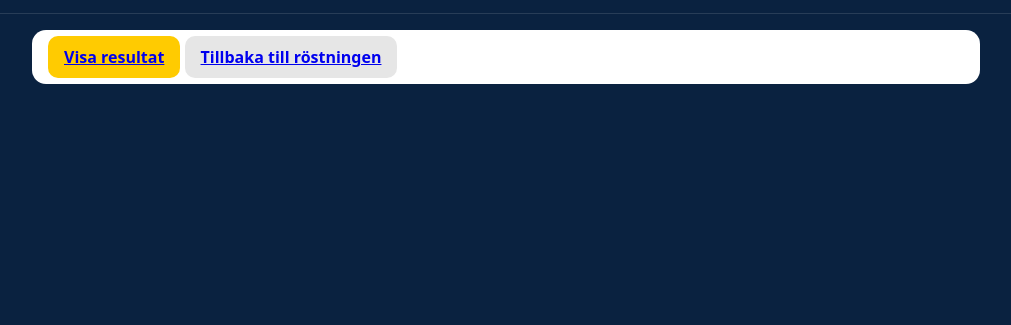
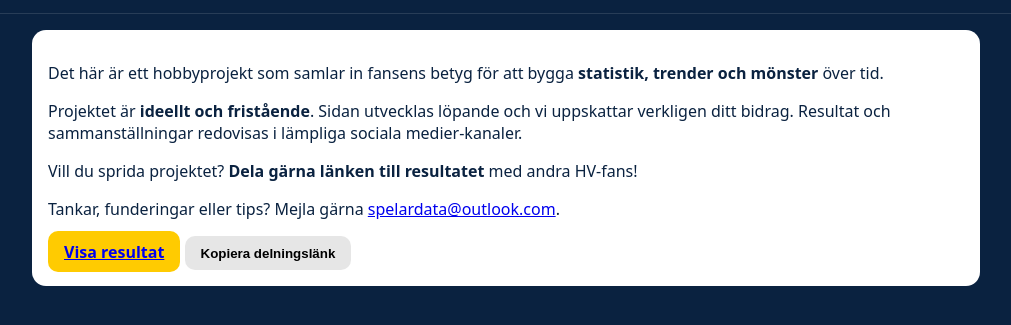
Before and after one commit to hnrkB84/matchratings, a website: page public/tack.html in a window 1280 px wide. Shown: the part 73-398 px from the top of the page, without its empty margins (134-1145 px from the left). Drawn offline with Linux system fonts and the light colour scheme.

Commit message:
index tack styles

```diff
--- a/public/styles.css
+++ b/public/styles.css
@@ -259,7 +259,7 @@ canvas,img,video{ max-width:100%; height:auto; display:block; }
   font-weight:600;
 }
 
-/* Speciell stil för rubriken "Matchtrupp" */
+/* Speciell stil för rubriken "Matchtruppen" */
 .special-title {
   color: var(--blue);        /* HV-blå text */
   background: var(--yellow); /* HV-gul bakgrund */
@@ -267,3 +267,8 @@ canvas,img,video{ max-width:100%; height:auto; display:block; }
   border-radius: 8px;
   display: inline-block;     /* bakgrund bara runt texten */
 }
+.material-symbols-outlined.icon-right {
+  font-size: 28px;       /* lagom storlek så den inte blir för maffig */
+  color: var(--yellow);  /* gul, HV-färgen */
+  margin-left: auto;     /* trycker ikonen längst till höger */
+}
--- a/public/tack.html
+++ b/public/tack.html
@@ -9,27 +9,67 @@
 <body>
   <header>
     <h1>Tack!</h1>
-    <div class="muted">Dina röster är inskickade.</div>
+    <div class="muted" id="matchLabel">Dina röster är inskickade.</div>
   </header>
 
   <div class="wrap">
     <div class="card">
-      <div id="links" class="row" style="gap:.5rem;"></div>
+      <p>
+        Det här är ett hobbyprojekt som samlar in fansens betyg för att bygga
+        <strong>statistik, trender och mönster</strong> över tid.
+      </p>
+      <p>
+        Projektet är <strong>ideellt och fristående</strong>. Sidan utvecklas löpande och
+        vi uppskattar verkligen ditt bidrag. Resultat och sammanställningar
+        redovisas i lämpliga sociala medier-kanaler.
+      </p>
+      <p>
+        Vill du sprida projektet? <strong>Dela gärna länken till resultatet</strong> med andra HV-fans!
+      </p>
+      <p>
+        Tankar, funderingar eller tips? Mejla gärna
+        <a href="mailto:spelardata@outlook.com">spelardata@outlook.com</a>.
+      </p>
+
+      <div id="links" class="row" style="gap:.5rem; margin-top:1rem;"></div>
     </div>
   </div>
 
 <script>
-const params = new URLSearchParams(location.search);
-const match_id = params.get("match");
-const links = document.getElementById("links");
+  const params   = new URLSearchParams(location.search);
+  const match_id = params.get("match");
+  const linksEl  = document.getElementById("links");
 
-const voteUrl = match_id ? `index.html?match=${encodeURIComponent(match_id)}` : `index.html`;
-const resUrl  = `resultat.html${match_id ? `?match=${encodeURIComponent(match_id)}` : ""}`;
+  const resUrl = `resultat.html${match_id ? `?match=${encodeURIComponent(match_id)}` : ""}`;
 
-links.innerHTML = `
-  <a class="btn" href="${resUrl}">Visa resultat</a>
-  <a class="btn secondary" href="${voteUrl}">Tillbaka till röstningen</a>
-`;
+  linksEl.innerHTML = `
+    <a class="btn" href="${resUrl}">Visa resultat</a>
+    <button class="btn secondary" id="shareBtn">Kopiera delningslänk</button>
+  `;
+
+  // Hantera delningslänken
+  document.getElementById("shareBtn").addEventListener("click", async ()=>{
+    try {
+      await navigator.clipboard.writeText(window.location.origin + "/" + resUrl);
+      alert("Länk kopierad! Dela den gärna med andra HV-fans.");
+    } catch (e) {
+      alert("Kunde inte kopiera länken.");
+    }
+  });
+
+  // (Valfritt) visa matchnamn under rubriken
+  async function setMatchLabel(){
+    if (!match_id) return;
+    try{
+      const m = await fetch(`/api/matches/by-id?id=${match_id}`).then(r=>r.json());
+      if (m && m.id){
+        const label = m.home ? `HV71 vs ${m.opponent}` : `${m.opponent} vs HV71`;
+        document.getElementById("matchLabel").textContent =
+          `Dina röster för ${label} • ${m.date} (${m.competition}) är inskickade.`;
+      }
+    }catch{}
+  }
+  setMatchLabel();
 </script>
 </body>
 </html>
```
Also changed, not shown: public/index.html (+2 -1 lines).
